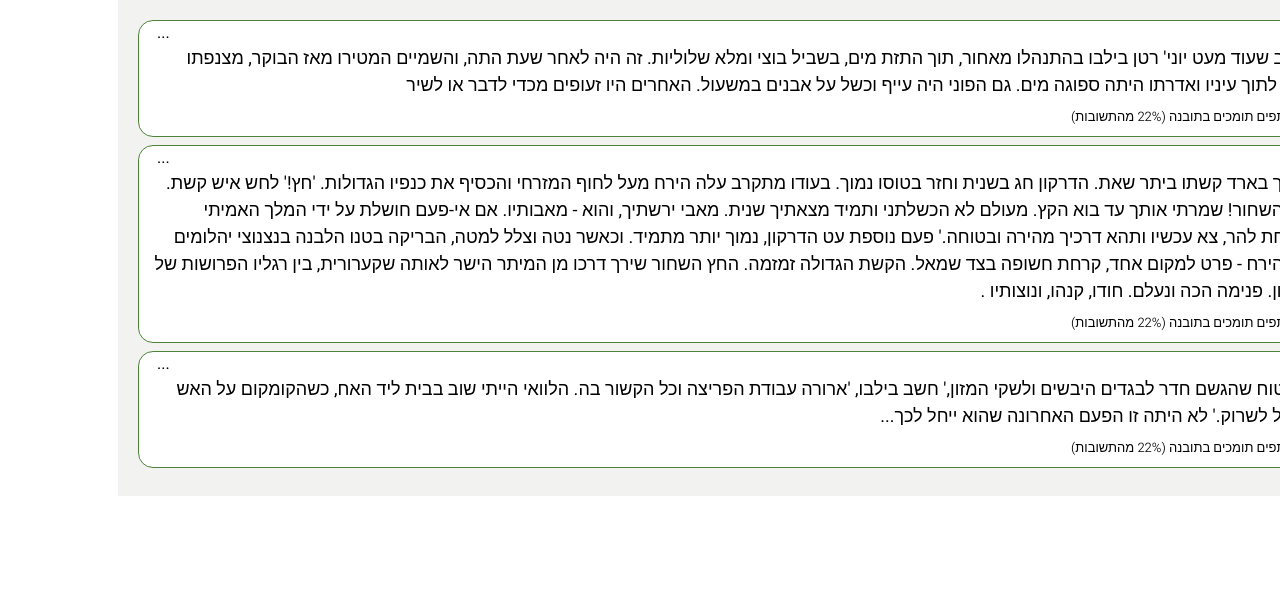
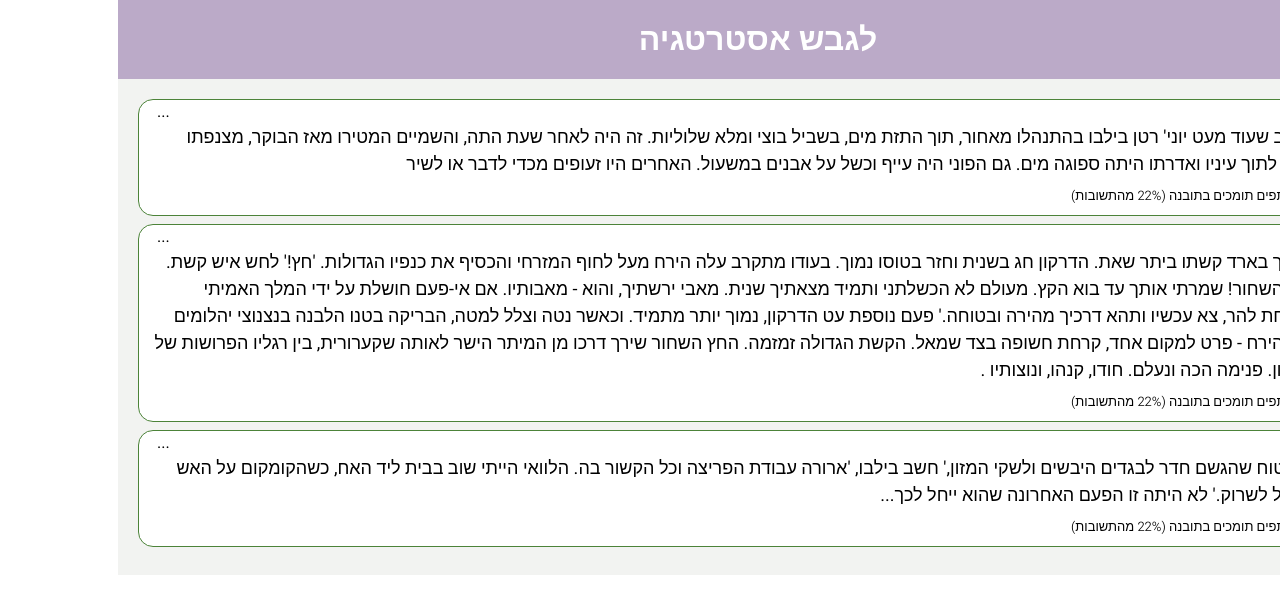
Before and after one commit to yaeluria/insights, a React (Create React App) app: page /insights in a window 1280 px wide. Shown: the top 614 px of the page. Built offline with nearby package versions, Linux system fonts and the light colour scheme.

Commit message:
add header

```diff
--- a/src/App.js
+++ b/src/App.js
@@ -1,10 +1,12 @@
 import React from 'react';
 import "./App.css";
+import Header from './components/Header';
 import InsightsContainer from './components/InsightsContainer';
 
 function App() {
   return (
     <div>
+      <Header />
       <InsightsContainer />
     </div>
   );
--- /dev/null
+++ b/src/components/Header.js
@@ -0,0 +1,16 @@
+import React from "react";
+import styles from "./Header.module.css";
+import penguin from "../assets/logo-tux.svg";
+
+export default function Header() {
+  return (
+    <div className={styles.root}>
+      <span className={styles.desktop}>
+        לגבש אסטרטגיה
+      </span>
+      <span className={styles.mobile}>
+        <img alt="penguin" className={styles.logo} src={penguin} />
+      </span>
+    </div>
+  );
+}
--- /dev/null
+++ b/src/components/Header.module.css
@@ -0,0 +1,32 @@
+.root{
+    background-color: #bbaac8;
+    font-size: xx-large;
+    padding: 16px;
+    color: white;
+    font-weight: 700;
+    display: flex;
+    justify-content: flex-start;
+}
+.desktop{
+    display: none;
+}
+.mobile{
+    display: flex;
+}
+@media only screen and (min-width:480px){
+    .desktop{
+        display: block;
+    }
+    .mobile{
+        display: none;
+    }
+    .root{
+        justify-content: center;
+    }
+   }
+.logo{
+    max-height: 60px;
+    background-color: white;
+    padding: 16px 0;
+
+}
```
Also changed, not shown: src/assets/logo-tux.svg (added).
